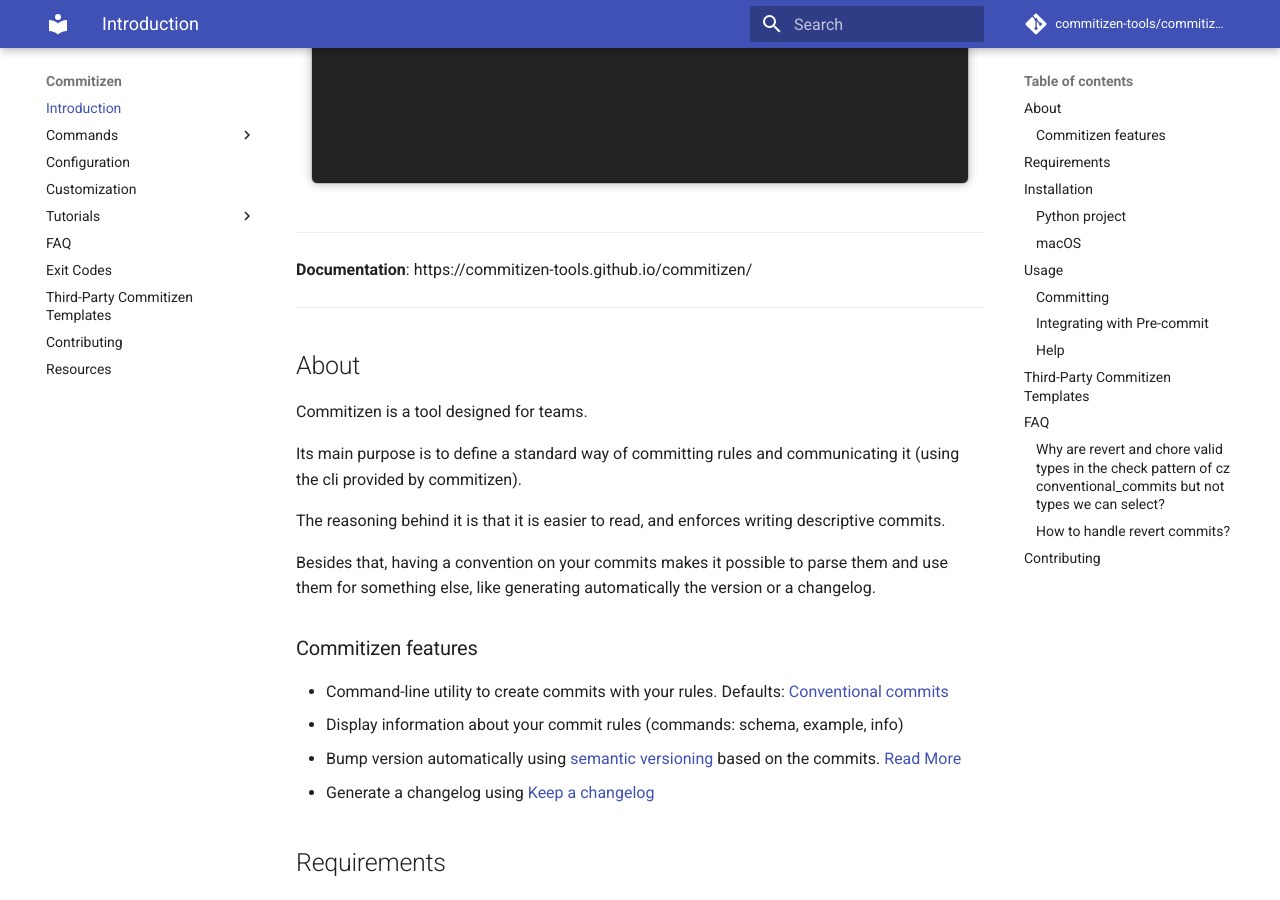
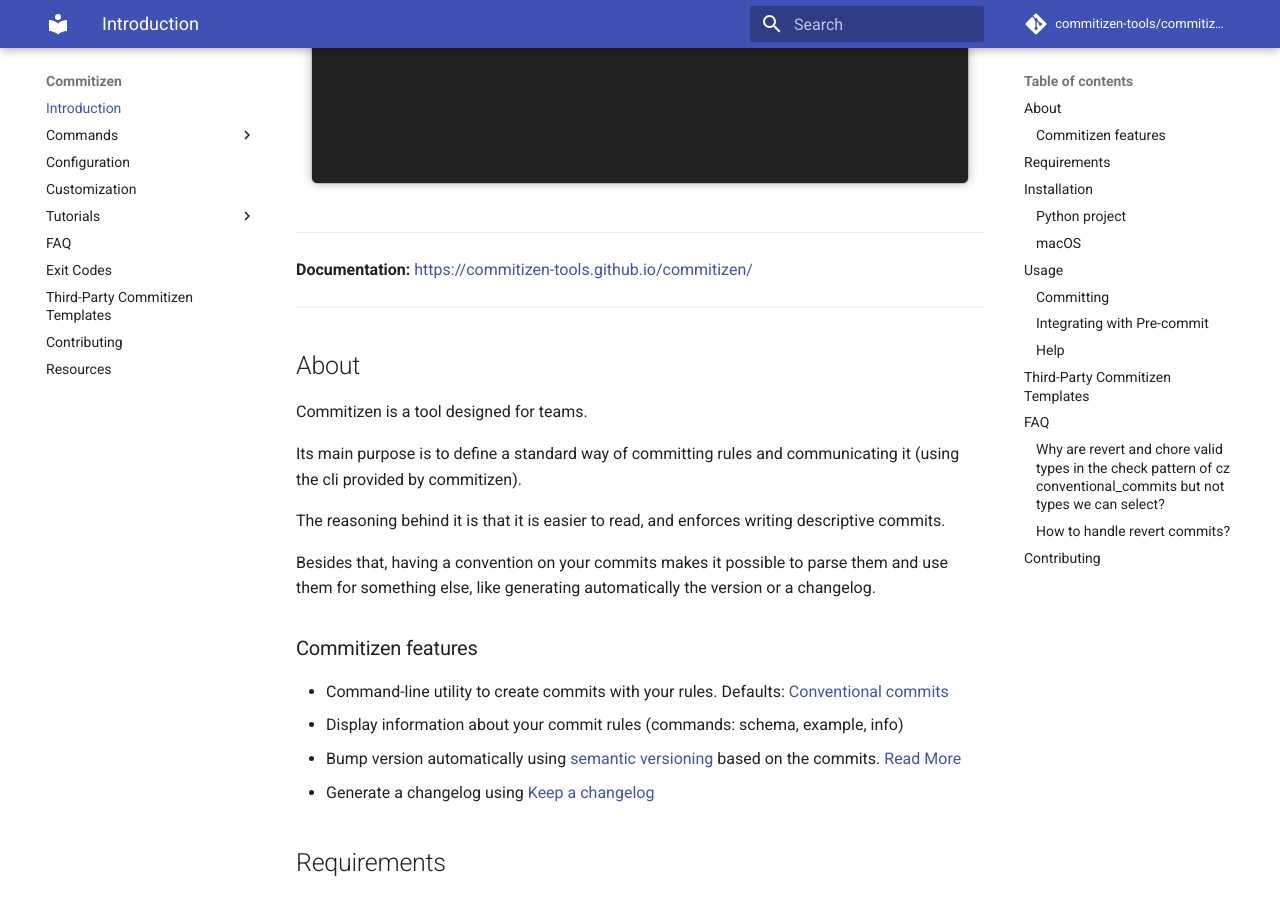
Before and after one commit to commitizen-tools/commitizen, an MkDocs documentation site: the page built from docs/README.md, in a window 1280 px wide and 900 px high, scrolled down 430 px. Built offline with MkDocs 1.6.1 and Material for MkDocs 9.7.7, drawn with Linux system fonts in a browser that asks for light colours; comment, search, counter and statistics services are not loaded; part of the change alters nothing that is shown.

```diff
--- a/docs/README.md
+++ b/docs/README.md
@@ -12,7 +12,7 @@ versions](https://img.shields.io/pypi/pyversions/commitizen.svg?style=flat-squar
 
 ---
 
-**Documentation**: https://commitizen-tools.github.io/commitizen/
+**Documentation:** [https://commitizen-tools.github.io/commitizen/](https://commitizen-tools.github.io/commitizen/)
 
 ---
 
```
